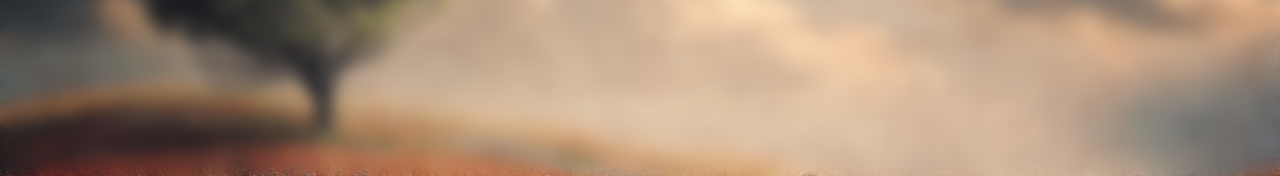
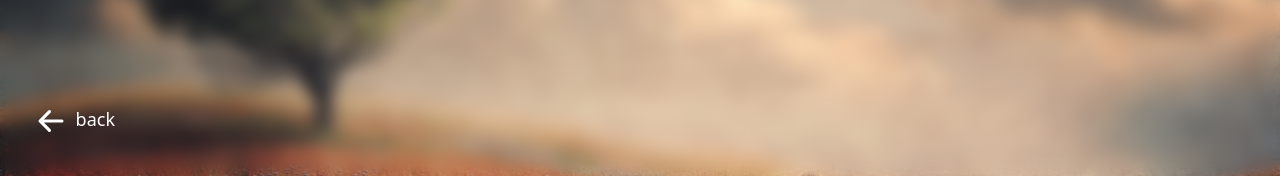
Before and after one commit to joohnny3/hi-school, a PHP site: page /index.php?do=reg in a window 1280 px wide. Shown: the part 624-800 px from the top of the page. Run offline with PHP 8.4, Linux system fonts and the light colour scheme.

Commit message:
add back

```diff
--- a/css/reg.css
+++ b/css/reg.css
@@ -85,3 +85,11 @@ body::backdrop {
 #teacherBox {
   justify-content: start;
 }
+.back>a {
+  color: white;
+  position: absolute;
+  top: 90%;
+  left: 2%;
+  text-decoration: none;
+  font-size: 18px;
+}
--- a/front/login.php
+++ b/front/login.php
@@ -46,7 +46,11 @@
         echo "</span>";
     }
     ?>
-
+ <div class="back">
+        <a href="./index.php"><svg xmlns="http://www.w3.org/2000/svg" width="50" height="50" fill="currentColor" class="bi bi-arrow-left-short" viewBox="0 0 16 16">
+                <path fill-rule="evenodd" d="M12 8a.5.5 0 0 1-.5.5H5.707l2.147 2.146a.5.5 0 0 1-.708.708l-3-3a.5.5 0 0 1 0-.708l3-3a.5.5 0 1 1 .708.708L5.707 7.5H11.5a.5.5 0 0 1 .5.5z" />
+            </svg>back</a>
+    </div>
 </body>
 
 </html>
--- a/front/reg.php
+++ b/front/reg.php
@@ -147,6 +147,11 @@
         </form>
     </div>
     </div>
+    <div class="back">
+        <a href="./index.php"><svg xmlns="http://www.w3.org/2000/svg" width="50" height="50" fill="currentColor" class="bi bi-arrow-left-short" viewBox="0 0 16 16">
+                <path fill-rule="evenodd" d="M12 8a.5.5 0 0 1-.5.5H5.707l2.147 2.146a.5.5 0 0 1-.708.708l-3-3a.5.5 0 0 1 0-.708l3-3a.5.5 0 1 1 .708.708L5.707 7.5H11.5a.5.5 0 0 1 .5.5z" />
+            </svg>back</a>
+    </div>
     <?php
     if (isset($_GET['error'])) {
         print "<div style='color:red;text-align:center'>";
```
Also changed, not shown: css/login.css (+8 -0 lines).
